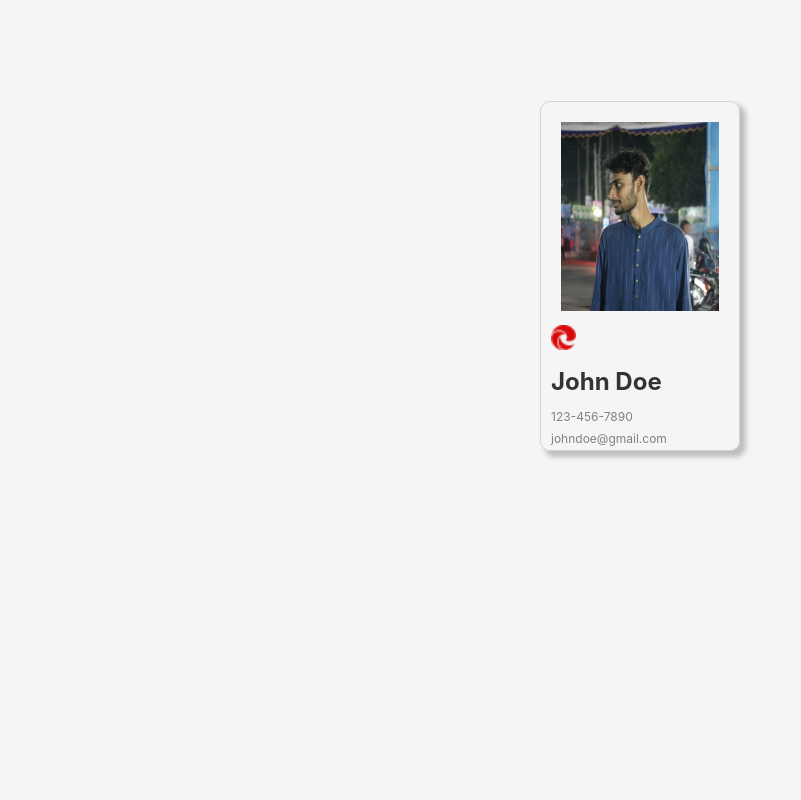
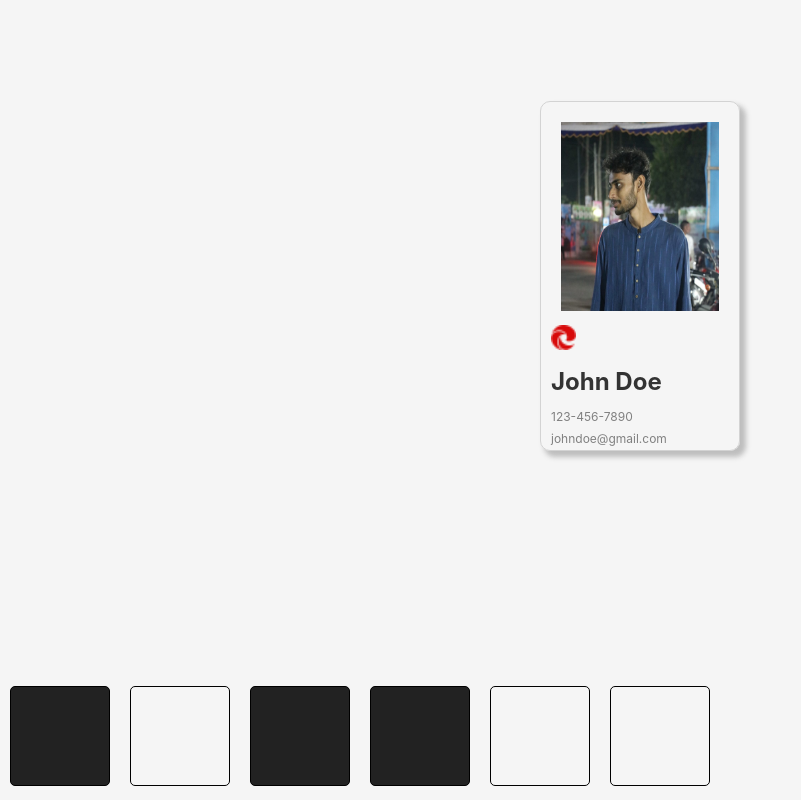
Before and after one commit to shuvo-art/React_Meme_Generator_App, a React (Create React App) app: page / in a window 1280 px wide. Shown: the part 1550-2350 px from the top of the page, without its empty margins (0-801 px from the left). Before the commit the page ends 2226 px from the top, so only its background shows below. Built offline with nearby package versions, Linux system fonts and the light colour scheme.

Commit message:
Initialize state in each child component

```diff
--- a/src/App.js
+++ b/src/App.js
@@ -5,8 +5,14 @@ import State from "./components/State";
 import Count from "./components/Count";
 import AddItem from "./components/AddItem";
 import StateCard from "./components/StateCard";
+import Box from "./components/Box";
+import boxes from "./boxes";
 
 export default function App() {
+    const [boxs, setBox] = React.useState(boxes);
+    const boxComponents = boxs.map(box => (
+        <Box box={box.on} key={box.id}/>
+     ))
     return (
         <div>
             <Header />
@@ -15,6 +21,7 @@ export default function App() {
             <Count />
             <AddItem />
             <StateCard />
+            {boxComponents}
         </div>
     )
 }
--- /dev/null
+++ b/src/boxes.js
@@ -0,0 +1,26 @@
+export default [
+    {
+        id: 1,
+        on: true
+    },
+    {
+        id: 2,
+        on: false
+    },
+    {
+        id: 3,
+        on: true
+    },
+    {
+        id: 4,
+        on: true
+    },
+    {
+        id: 5,
+        on: false
+    },
+    {
+        id: 6,
+        on: false
+    },
+]
--- /dev/null
+++ b/src/components/Box.js
@@ -0,0 +1,17 @@
+import React from "react";
+
+export default function Box(props) {
+    const [box, setBox] = React.useState(props.box);
+
+    const styles ={
+        backgroundColor: box ? "#222222" : "transparent"
+    }
+
+    function toggleColor() {
+        setBox(prevBox => !prevBox);
+    }
+
+    return (
+        <div onClick={toggleColor} className="box" style={styles}></div>
+    )
+}
--- a/src/style.css
+++ b/src/style.css
@@ -131,3 +131,12 @@ main {
     color: gray;
     margin-block: 7px;
 }
+
+.box {
+    width: 100px;
+    height: 100px;
+    border: 1px solid black;
+    border-radius: 5px;
+    display:inline-block;
+    margin:10px;
+}
```
